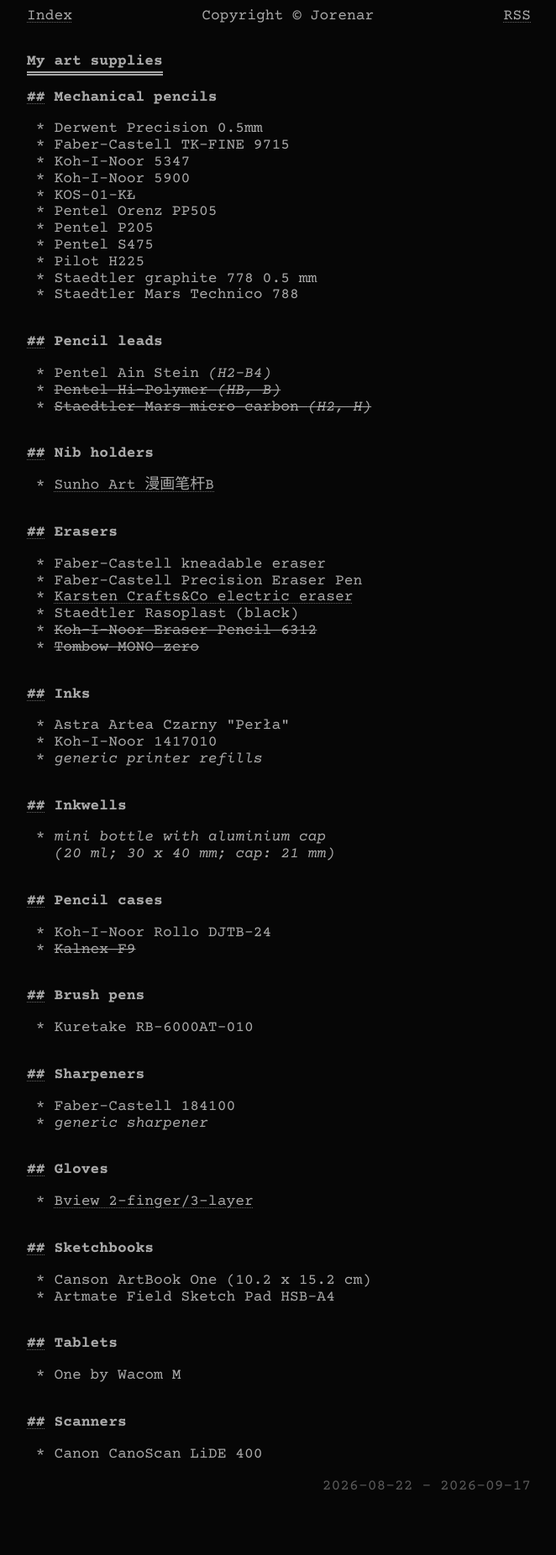
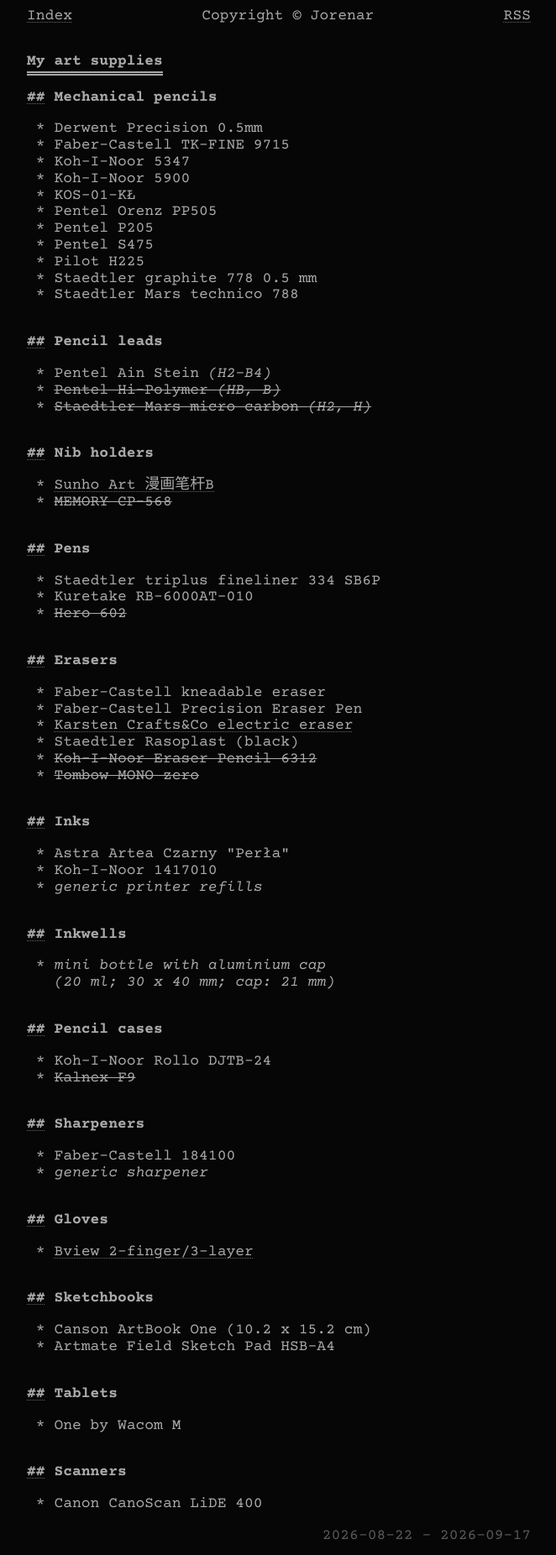
Before and after one commit to Jorenar/blog, a Jekyll site: the page built from _posts/2026-08-22-my-art-supplies.md, in a window 1280 px wide. Shown: the whole page at 84% size, without its empty margins (308-970 px from the left). Built offline with Jekyll 4.4.1, drawn with Linux system fonts in a browser that asks for light colours; before the commit the page ends 1792 px from its top, so only the background shows below that.

```diff
--- a/_posts/2026-08-22-my-art-supplies.md
+++ b/_posts/2026-08-22-my-art-supplies.md
@@ -17,7 +17,7 @@ pin: 2
 * Pentel S475
 * Pilot H225
 * Staedtler graphite 778 0.5 mm
-* Staedtler Mars Technico 788
+* Staedtler Mars technico 788
 
 ## Pencil leads
 
@@ -28,6 +28,13 @@ pin: 2
 ## Nib holders
 
 * [Sunho Art 漫画笔杆B](https://web.archive.org/web/20130526114610/http://www.sunho-art.com/chinese/tool/201317.htm)
+* ~~MEMORY CP-568~~
+
+## Pens
+
+* Staedtler triplus fineliner 334 SB6P
+* Kuretake RB-6000AT-010
+* ~~Hero 602~~
 
 ## Erasers
 
@@ -54,10 +61,6 @@ pin: 2
 * Koh-I-Noor Rollo DJTB-24
 * ~~Kalnex F9~~
 
-## Brush pens
-
-* Kuretake RB-6000AT-010
-
 ## Sharpeners
 
 * Faber-Castell 184100
```
